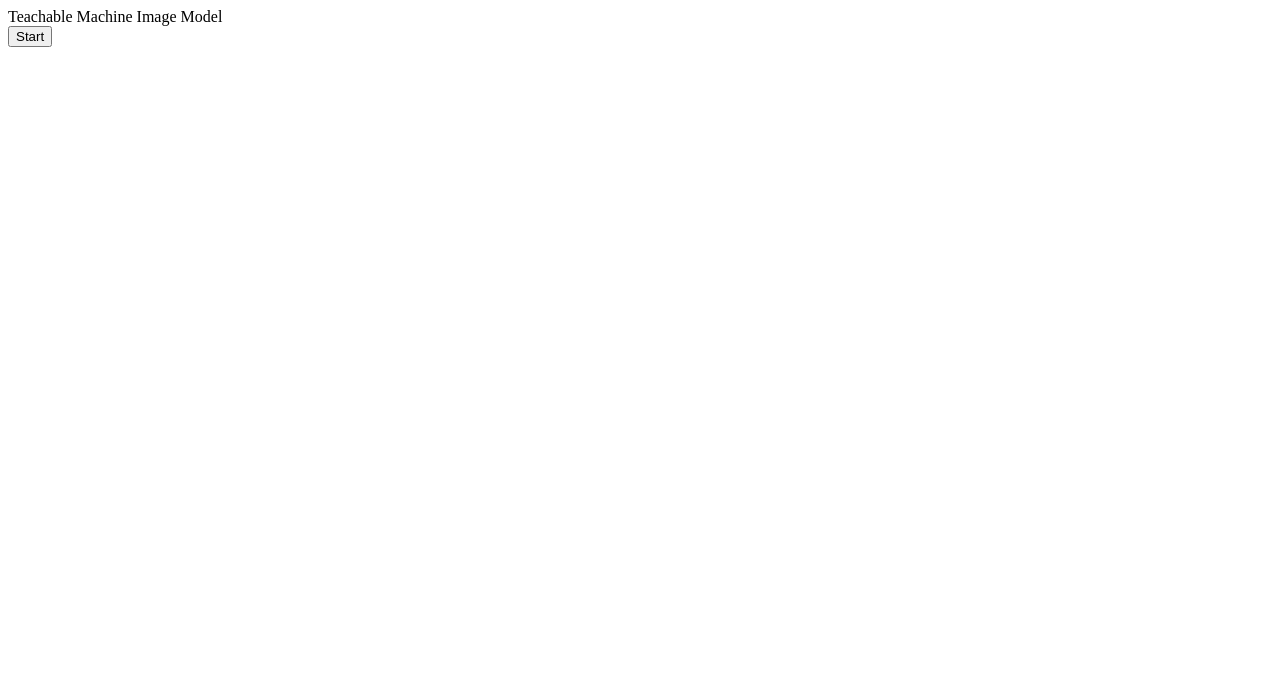
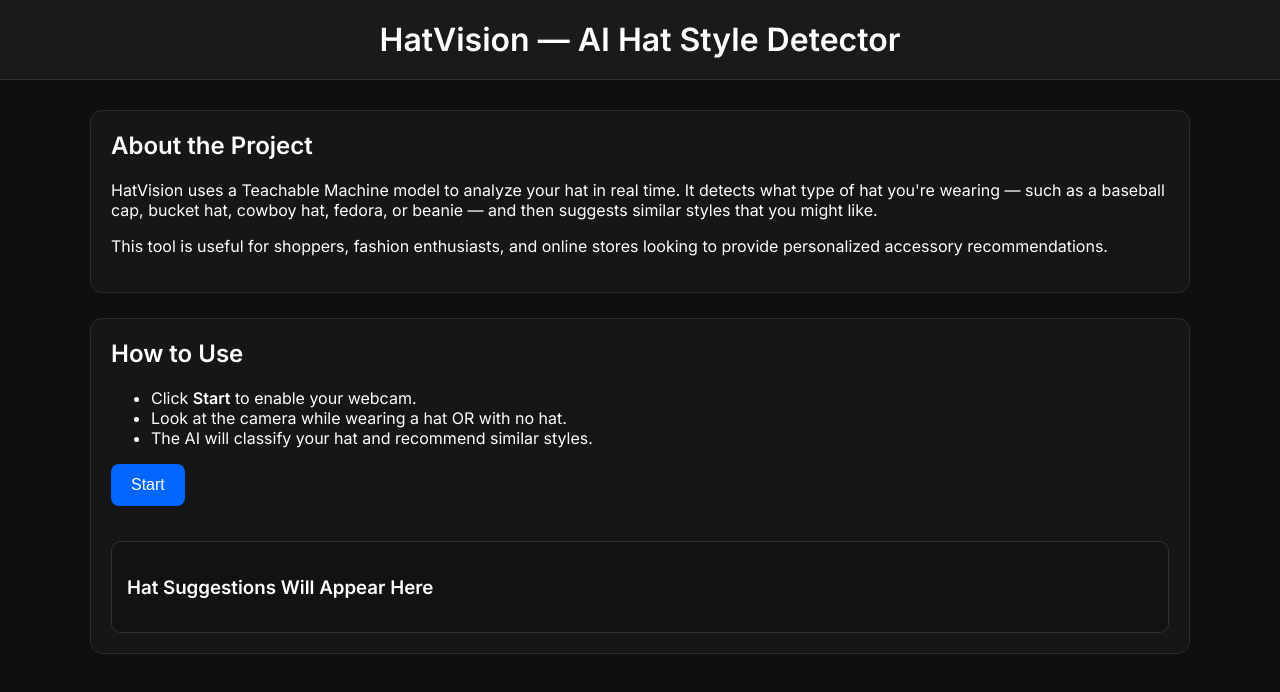
Before and after one commit to LiamisMarcoskitten/hatSuggestions, a plain HTML site: page index.html in a window 1280 px wide. Drawn offline with Linux system fonts and the light colour scheme.

Commit message:
Update index.html

```diff
--- a/index.html
+++ b/index.html
@@ -1,59 +1,188 @@
-<div>Teachable Machine Image Model</div>
-<button type="button" onclick="init()">Start</button>
-<div id="webcam-container"></div>
-<div id="label-container"></div>
+<!DOCTYPE html>
+<html lang="en">
+<head>
+    <meta charset="UTF-8">
+    <title>HatVision — AI Hat Detector</title>
+    <link rel="preconnect" href="https://fonts.googleapis.com">
+    <link rel="preconnect" href="https://fonts.gstatic.com" crossorigin>
+    <link href="https://fonts.googleapis.com/css2?family=Inter:wght@300;400;600&display=swap" rel="stylesheet">
+
+    <style>
+        body {
+            margin: 0;
+            font-family: 'Inter', sans-serif;
+            background: #0f0f0f;
+            color: white;
+        }
+
+        header {
+            background: #1a1a1a;
+            padding: 20px;
+            text-align: center;
+            font-size: 32px;
+            font-weight: 600;
+            border-bottom: 1px solid #333;
+        }
+
+        .container {
+            width: 90%;
+            max-width: 1100px;
+            margin: auto;
+            padding-top: 30px;
+        }
+
+        .section {
+            background: #161616;
+            padding: 20px;
+            border-radius: 12px;
+            margin-bottom: 25px;
+            border: 1px solid #2a2a2a;
+        }
+
+        h2 {
+            margin-top: 0;
+        }
+
+        button {
+            background: #0066ff;
+            color: white;
+            border: none;
+            padding: 12px 20px;
+            border-radius: 8px;
+            cursor: pointer;
+            font-size: 16px;
+            margin-bottom: 15px;
+        }
+
+        button:hover {
+            background: #0052cc;
+        }
+
+        #webcam-container {
+            margin-top: 15px;
+        }
+
+        #label-container > div {
+            background: #111;
+            padding: 8px;
+            margin: 5px 0;
+            border-radius: 6px;
+            border: 1px solid #333;
+        }
+
+        .suggestion-box {
+            background: #121212;
+            padding: 15px;
+            border-radius: 10px;
+            border: 1px solid #333;
+            margin-top: 20px;
+        }
+    </style>
+</head>
+
+<body>
+<header>HatVision — AI Hat Style Detector</header>
+
+<div class="container">
+
+    <!-- What the project does -->
+    <div class="section">
+        <h2>About the Project</h2>
+        <p>
+            HatVision uses a Teachable Machine model to analyze your hat in real time.
+            It detects what type of hat you're wearing — such as a baseball cap, bucket hat, cowboy hat, fedora, or beanie —
+            and then suggests similar styles that you might like.
+        </p>
+        <p>
+            This tool is useful for shoppers, fashion enthusiasts, and online stores looking to provide
+            personalized accessory recommendations.
+        </p>
+    </div>
+
+    <!-- Instructions -->
+    <div class="section">
+        <h2>How to Use</h2>
+        <ul>
+            <li>Click <b>Start</b> to enable your webcam.</li>
+            <li>Look at the camera while wearing a hat OR with no hat.</li>
+            <li>The AI will classify your hat and recommend similar styles.</li>
+        </ul>
+        <button onclick="init()">Start</button>
+        <div id="webcam-container"></div>
+        <div id="label-container"></div>
+
+        <div id="suggestions" class="suggestion-box">
+            <h3>Hat Suggestions Will Appear Here</h3>
+        </div>
+    </div>
+
+</div>
+
+
+<!-- SCRIPTS -->
 <script src="https://cdn.jsdelivr.net/npm/@tensorflow/tfjs@latest/dist/tf.min.js"></script>
 <script src="https://cdn.jsdelivr.net/npm/@teachablemachine/image@latest/dist/teachablemachine-image.min.js"></script>
-<script type="text/javascript">
-    // More API functions here:
-    // https://github.com/googlecreativelab/teachablemachine-community/tree/master/libraries/image
 
-    // the link to your model provided by Teachable Machine export panel
+<script>
     const URL = "./my_model/";
-
     let model, webcam, labelContainer, maxPredictions;
 
-    // Load the image model and setup the webcam
+    const hatSuggestions = {
+        "baseball caps": "You seem to like casual sporty styles. You might also enjoy snapbacks, curved-brim streetwear caps, or athletic performance hats.",
+        "Bucket hat": "Bucket hats are great for sun protection and style. You might also like fisherman hats or wide-brim summer hats.",
+        "Cowboy hat": "Classic Western look! You may also enjoy rancher hats, outback hats, or Western-style fedoras.",
+        "Fedora": "A stylish choice! Similar options include trilby hats, pork pie hats, or wide-brim dress hats.",
+        "Beanies": "Cozy and casual! You might also like cuffed beanies, slouch beanies, or knit skull caps.",
+        "no hat": "You're not wearing a hat — try putting one on to get style recommendations!"
+    };
+
     async function init() {
         const modelURL = URL + "model.json";
         const metadataURL = URL + "metadata.json";
 
-        // load the model and metadata
-        // Refer to tmImage.loadFromFiles() in the API to support files from a file picker
-        // or files from your local hard drive
-        // Note: the pose library adds "tmImage" object to your window (window.tmImage)
         model = await tmImage.load(modelURL, metadataURL);
         maxPredictions = model.getTotalClasses();
 
-        // Convenience function to setup a webcam
-        const flip = true; // whether to flip the webcam
-        webcam = new tmImage.Webcam(200, 200, flip); // width, height, flip
-        await webcam.setup(); // request access to the webcam
+        webcam = new tmImage.Webcam(200, 200, true);
+        await webcam.setup();
         await webcam.play();
         window.requestAnimationFrame(loop);
 
-        // append elements to the DOM
         document.getElementById("webcam-container").appendChild(webcam.canvas);
+
         labelContainer = document.getElementById("label-container");
-        for (let i = 0; i < maxPredictions; i++) { // and class labels
+        for (let i = 0; i < maxPredictions; i++) {
             labelContainer.appendChild(document.createElement("div"));
         }
     }
 
     async function loop() {
-        webcam.update(); // update the webcam frame
+        webcam.update();
         await predict();
         window.requestAnimationFrame(loop);
     }
 
-    // run the webcam image through the image model
     async function predict() {
-        // predict can take in an image, video or canvas html element
-        const prediction = await model.predict(webcam.canvas);
+        const predictions = await model.predict(webcam.canvas);
+
+        let bestClass = null;
+        let bestProb = 0;
+
         for (let i = 0; i < maxPredictions; i++) {
-            const classPrediction =
-                prediction[i].className + ": " + prediction[i].probability.toFixed(2);
-            labelContainer.childNodes[i].innerHTML = classPrediction;
+            const p = predictions[i];
+            labelContainer.childNodes[i].innerHTML = `${p.className}: ${p.probability.toFixed(2)}`;
+
+            if (p.probability > bestProb) {
+                bestProb = p.probability;
+                bestClass = p.className;
+            }
         }
+
+        // Show suggestions
+        document.getElementById("suggestions").innerHTML =
+            "<h3>Suggestions</h3><p>" + hatSuggestions[bestClass] + "</p>";
     }
 </script>
+
+</body>
+</html>
```
